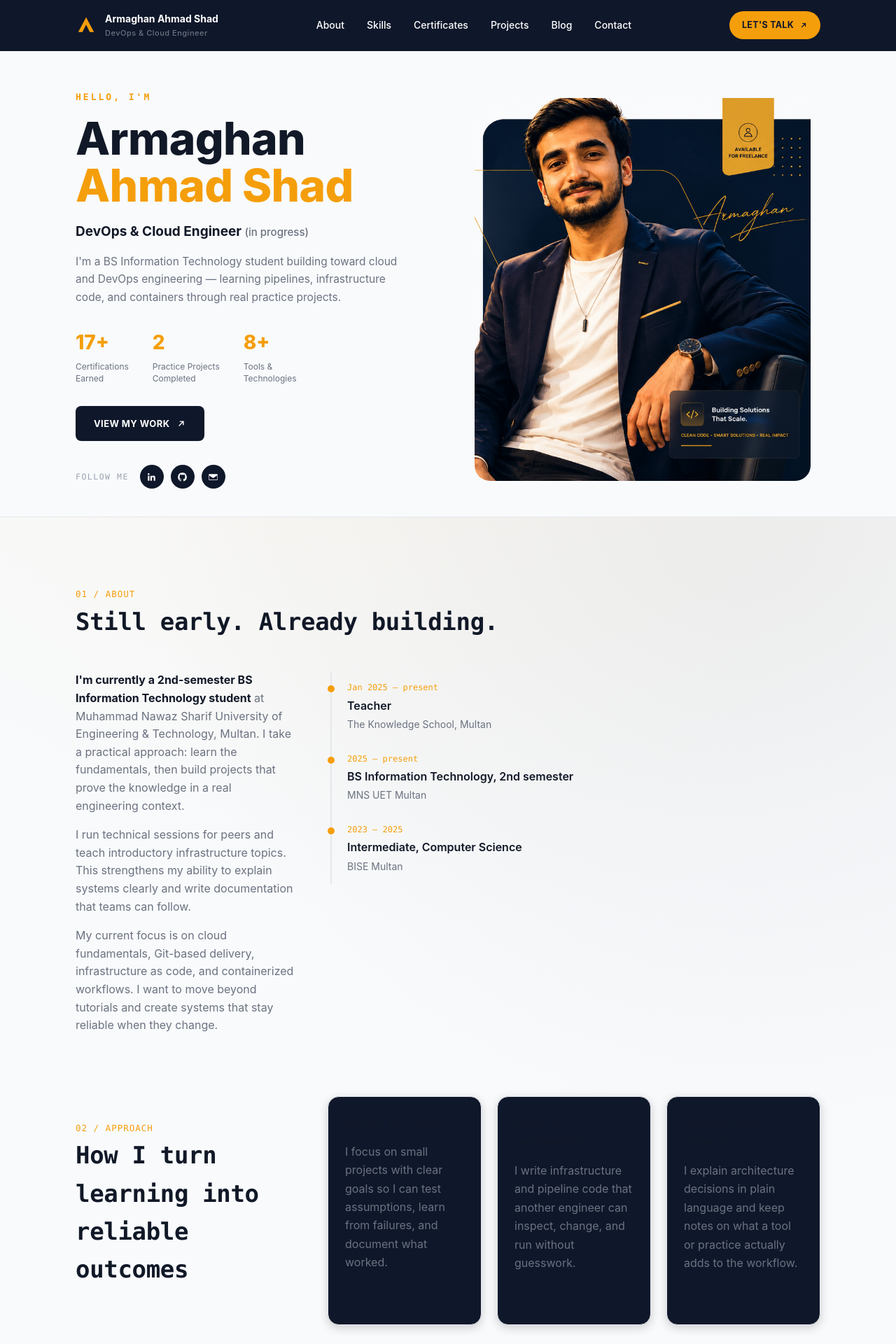
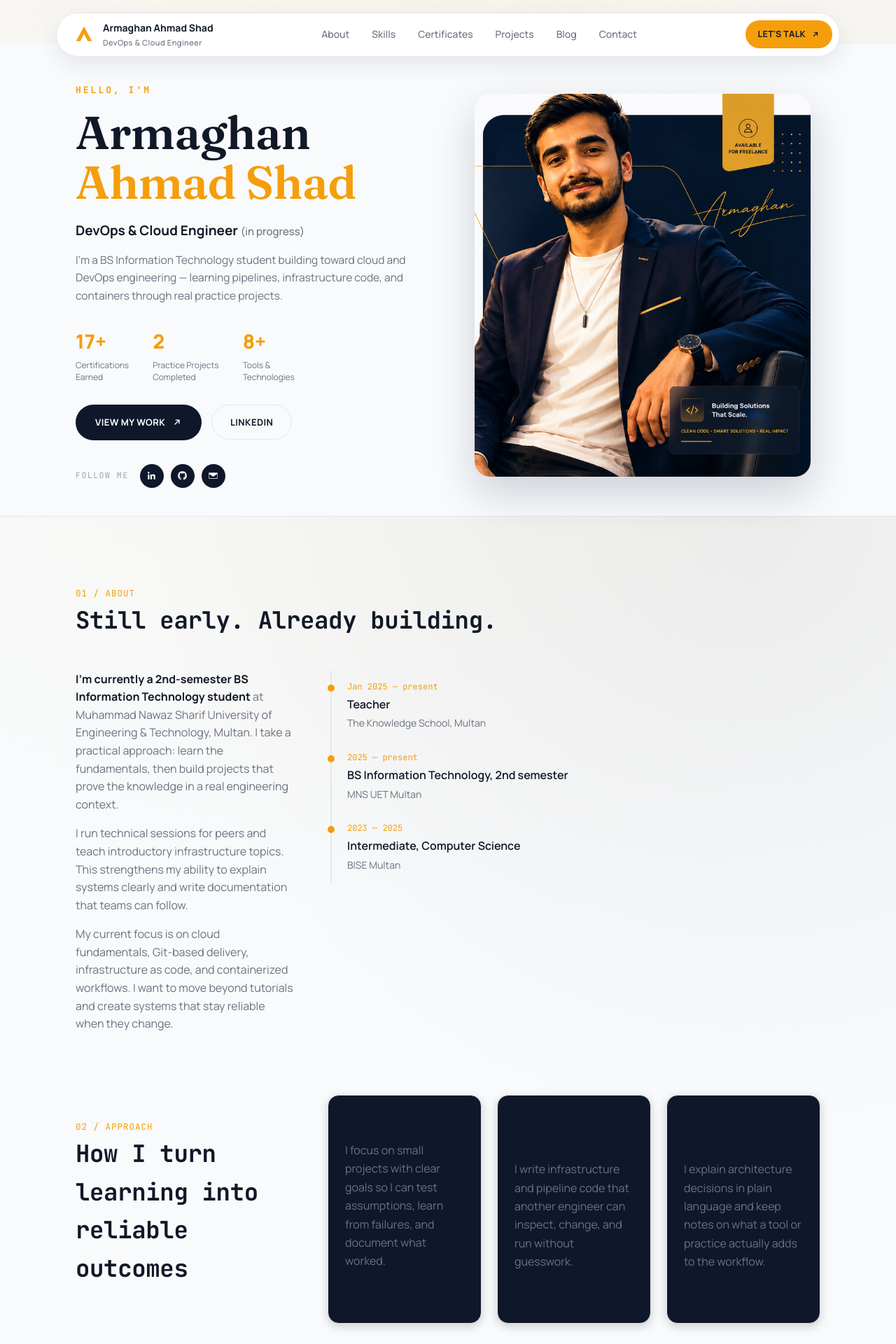
Before and after one commit to armaghanahmadshad/Portfolio-Project-React, a React (Vite) app: page / in a window 1280 px wide. Shown: the top 1920 px of the page at 70% size. Built offline with nearby package versions, Linux system fonts and the light colour scheme; no server answers; the database is empty.

Commit message:
Add new Hero section

```diff
--- a/index.html
+++ b/index.html
@@ -4,6 +4,9 @@
     <meta charset="UTF-8" />
     <link rel="icon" type="image/x-icon" href="/assets/avatar.ico" />
     <meta name="viewport" content="width=device-width, initial-scale=1.0" />
+    <link rel="preconnect" href="https://fonts.googleapis.com">
+    <link rel="preconnect" href="https://fonts.gstatic.com" crossorigin>
+    <link href="https://fonts.googleapis.com/css2?family=Fraunces:opsz,wght@9..144,400;9..144,600;9..144,700;9..144,800&family=JetBrains+Mono:wght@400;500;700&family=Manrope:wght@400;500;600;700;800&display=swap" rel="stylesheet">
     <title>my-portfolio</title>
   </head>
   <body>
--- a/src/components/Hero.jsx
+++ b/src/components/Hero.jsx
@@ -28,8 +28,7 @@ export default function Hero() {
           </div>
 
           <div className="hero-v3-cta">
-            {/* Note: You may want to change this to an ID link like href="#projects" for a single-page app */}
-            <a href="projects.html" className="btn-dark-pill">VIEW MY WORK
+            <a href="/#projects" className="btn-dark-pill">VIEW MY WORK
               <svg viewBox="0 0 24 24" width="14" height="14" aria-hidden="true">
                 <path
                   d="M7 17L17 7M17 7H9M17 7V15"
@@ -40,6 +39,9 @@ export default function Hero() {
                   fill="none"
                 />
               </svg>
+            </a>
+            <a href="https://www.linkedin.com/in/armaghanahmadshad" target="_blank" rel="noopener noreferrer" className="btn-outline-pill">
+              LINKEDIN
             </a>
           </div>
 
@@ -66,6 +68,7 @@ export default function Hero() {
         </div>
 
         <div className="hero-v3-visual">
+          <div className="hero-v3-blob" aria-hidden="true"></div>
           <img src="/assets/hero-photo-panel.png" alt="Armaghan Ahmad Shad portrait panel" className="hero-v3-photo" />
         </div>
       </div>
--- a/src/index.css
+++ b/src/index.css
@@ -15,6 +15,7 @@
   --radius: 8px;
   --mono: "JetBrains Mono", "Consolas", monospace;
   --sans: "Manrope", -apple-system, BlinkMacSystemFont, sans-serif;
+  --display: "Fraunces", Georgia, "Times New Roman", serif;
   --maxw: 1120px;
   --bg-gradient: radial-gradient(circle at top, rgba(245,158,11,0.08), transparent 24%), radial-gradient(circle at 84% 14%, rgba(15,23,42,0.05), transparent 18%);
 }
@@ -95,27 +96,30 @@ a:focus-visible, button:focus-visible, input:focus-visible, textarea:focus-visib
    ========================================================= */
 header.site-nav {
   position: sticky;
-  top: 0;
+  top: 18px;
   z-index: 50;
-  background: #0F172A;
-  backdrop-filter: none;
-  border-bottom: none;
+  background: transparent;
+  padding: 0 20px;
 }
 
 .nav-inner {
   max-width: var(--maxw);
   margin: 0 auto;
-  padding: 16px 28px;
+  padding: 10px 10px 10px 24px;
   display: flex;
   align-items: center;
   justify-content: space-between;
+  background: #FFFFFF;
+  border: 1px solid var(--line);
+  border-radius: 999px;
+  box-shadow: 0 12px 32px rgba(15, 23, 42, 0.08);
 }
 
 .nav-logo {
   font-family: var(--sans);
   font-weight: 700;
   font-size: 14px;
-  color: #FFFFFF;
+  color: var(--text);
   text-decoration: none;
   display: flex;
   align-items: center;
@@ -187,7 +191,7 @@ header.site-nav {
 }
 .nav-links a {
   text-decoration: none;
-  color: #FFFFFF;
+  color: var(--text-dim);
   transition: color .2s ease;
 }
 .nav-links a:hover { color: var(--accent-cyan); }
@@ -281,10 +285,10 @@ header.site-nav {
   margin-bottom: 14px;
 }
 .hero-v3-name {
-  font-family: var(--sans);
-  font-weight: 800;
-  font-size: clamp(38px, 5.2vw, 64px);
-  line-height: 1.05;
+  font-family: var(--display);
+  font-weight: 600;
+  font-size: clamp(38px, 5.2vw, 66px);
+  line-height: 1.08;
   letter-spacing: -0.01em;
   color: var(--text);
   margin: 0 0 18px;
@@ -329,6 +333,10 @@ header.site-nav {
 }
 .hero-v3-cta {
   margin-bottom: 34px;
+  display: flex;
+  align-items: center;
+  gap: 14px;
+  flex-wrap: wrap;
 }
 .btn-dark-pill {
   display: inline-flex;
@@ -340,14 +348,35 @@ header.site-nav {
   letter-spacing: 0.4px;
   color: #FFFFFF;
   background: #0F172A;
-  border-radius: var(--radius);
-  padding: 15px 26px;
+  border-radius: 999px;
+  padding: 15px 28px;
   text-decoration: none;
   transition: transform .2s ease, box-shadow .2s ease;
 }
 .btn-dark-pill:hover {
   transform: translateY(-2px);
   box-shadow: 0 10px 22px rgba(15, 23, 42, 0.25);
+}
+.btn-outline-pill {
+  display: inline-flex;
+  align-items: center;
+  gap: 10px;
+  font-family: var(--sans);
+  font-weight: 700;
+  font-size: 13px;
+  letter-spacing: 0.4px;
+  color: var(--text);
+  background: transparent;
+  border: 1.5px solid var(--line);
+  border-radius: 999px;
+  padding: 13.5px 26px;
+  text-decoration: none;
+  transition: transform .2s ease, border-color .2s ease, background .2s ease;
+}
+.btn-outline-pill:hover {
+  transform: translateY(-2px);
+  border-color: var(--accent-amber);
+  background: rgba(245, 158, 11, 0.06);
 }
 .hero-v3-follow {
   display: flex;
@@ -383,13 +412,30 @@ header.site-nav {
 .hero-v3-visual {
   display: flex;
   justify-content: center;
+  position: relative;
+}
+.hero-v3-blob {
+  position: absolute;
+  width: 92%;
+  height: 92%;
+  top: 50%;
+  left: 50%;
+  transform: translate(-50%, -50%) rotate(-6deg);
+  border-radius: 42% 58% 65% 35% / 45% 40% 60% 55%;
+  background:
+    radial-gradient(circle, rgba(15,23,42,0.14) 1.6px, transparent 1.6px) 0 0 / 22px 22px,
+    linear-gradient(135deg, var(--accent-amber), #FCD34D);
+  z-index: 0;
 }
 .hero-v3-photo {
+  position: relative;
+  z-index: 1;
   width: 100%;
   max-width: 480px;
   height: auto;
   border-radius: 22px;
   display: block;
+  box-shadow: 0 24px 60px rgba(15, 23, 42, 0.18);
 }
 
 @media (max-width: 900px) {
@@ -952,7 +998,7 @@ header.site-nav {
   justify-content: flex-start;
   border: 1px solid var(--line);
   background: var(--bg-elev);
-  border-radius: 12px;
+  border-radius: 16px;
   padding: 20px;
   text-align: left;
   transition: all .25s ease;
@@ -1010,7 +1056,7 @@ header.site-nav {
   justify-content: flex-start;
   border: 1px solid var(--line);
   background: #FFFFFF;
-  border-radius: 12px;
+  border-radius: 16px;
   padding: 20px;
   text-align: left;
   color: inherit;
@@ -1082,7 +1128,7 @@ header.site-nav {
    ========================================================= */
 .project-card {
   border: 1px solid var(--line);
-  border-radius: 10px;
+  border-radius: 14px;
   background: var(--bg-elev);
   overflow: hidden;
   margin-bottom: 28px;
@@ -1149,7 +1195,7 @@ header.site-nav {
 
 .blog-card {
   border: 1px solid var(--line);
-  border-radius: 10px;
+  border-radius: 14px;
   background: var(--bg-elev);
   padding: 26px;
   text-decoration: none;
@@ -1400,7 +1446,29 @@ footer {
   font-size: 13.5px;
   color: var(--text-dim);
   background: var(--bg-elev);
+  transition: border-color .15s ease, background .15s ease;
 }
+.admin-entry-row.is-editing {
+  border-color: var(--accent-cyan);
+  background: rgba(245, 158, 11, 0.06);
+}
+.admin-entry-actions {
+  display: flex;
+  gap: 8px;
+  flex-shrink: 0;
+}
+.admin-edit-btn {
+  background: none;
+  border: 1px solid var(--line);
+  color: var(--text-dim);
+  font-family: var(--mono);
+  font-size: 12px;
+  padding: 6px 12px;
+  border-radius: 6px;
+  cursor: pointer;
+  transition: border-color .15s ease, color .15s ease;
+}
+.admin-edit-btn:hover { border-color: var(--accent-cyan); color: var(--accent-cyan); }
 .admin-delete-btn {
   background: none;
   border: 1px solid rgba(242, 166, 90, 0.4);
@@ -1414,3 +1482,39 @@ footer {
   transition: background .15s ease;
 }
 .admin-delete-btn:hover { background: rgba(242, 166, 90, 0.12); }
+
+/* =========================================================
+   VIP CARD POLISH — premium top accent + subtle glow on hover
+   Applied across feature/cert/skill/project/blog cards
+   ========================================================= */
+.feature-card,
+.cert-card,
+.skill-card,
+.project-card,
+.blog-card {
+  position: relative;
+  overflow: hidden;
+}
+.feature-card::before,
+.cert-card::before,
+.skill-card::before,
+.project-card::before,
+.blog-card::before {
+  content: "";
+  position: absolute;
+  top: 0;
+  left: 0;
+  right: 0;
+  height: 3px;
+  background: linear-gradient(90deg, var(--accent-amber), #FCD34D 55%, transparent);
+  transform: scaleX(0);
+  transform-origin: left;
+  transition: transform .3s ease;
+}
+.feature-card:hover::before,
+.cert-card:hover::before,
+.skill-card:hover::before,
+.project-card:hover::before,
+.blog-card:hover::before {
+  transform: scaleX(1);
+}
```
Also changed, not shown: src/components/admin/AdminDashboard.jsx (+153 -45 lines).
